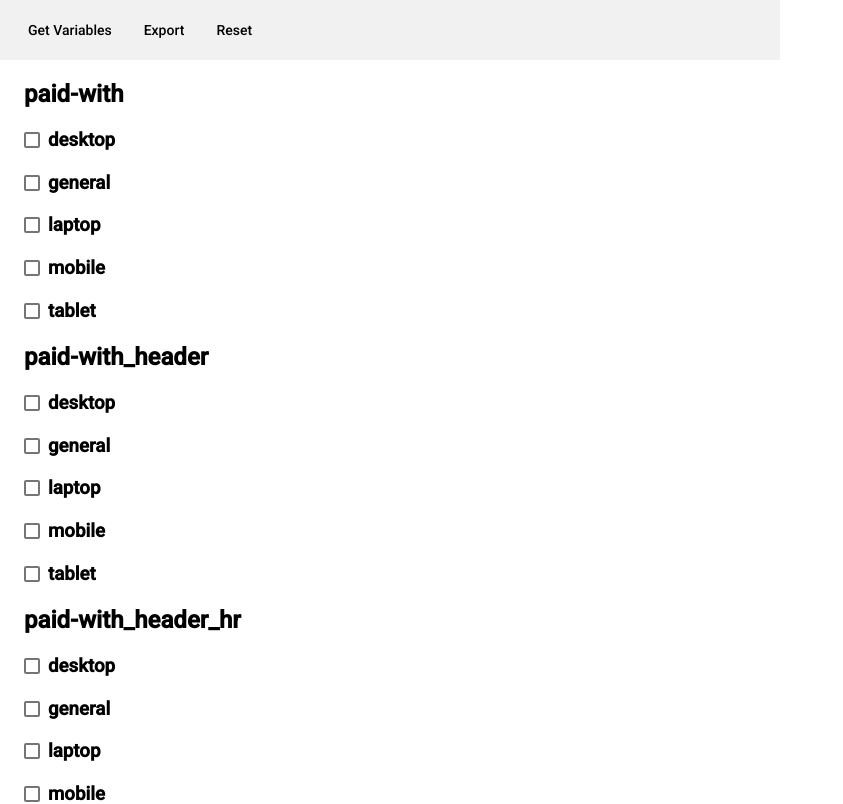
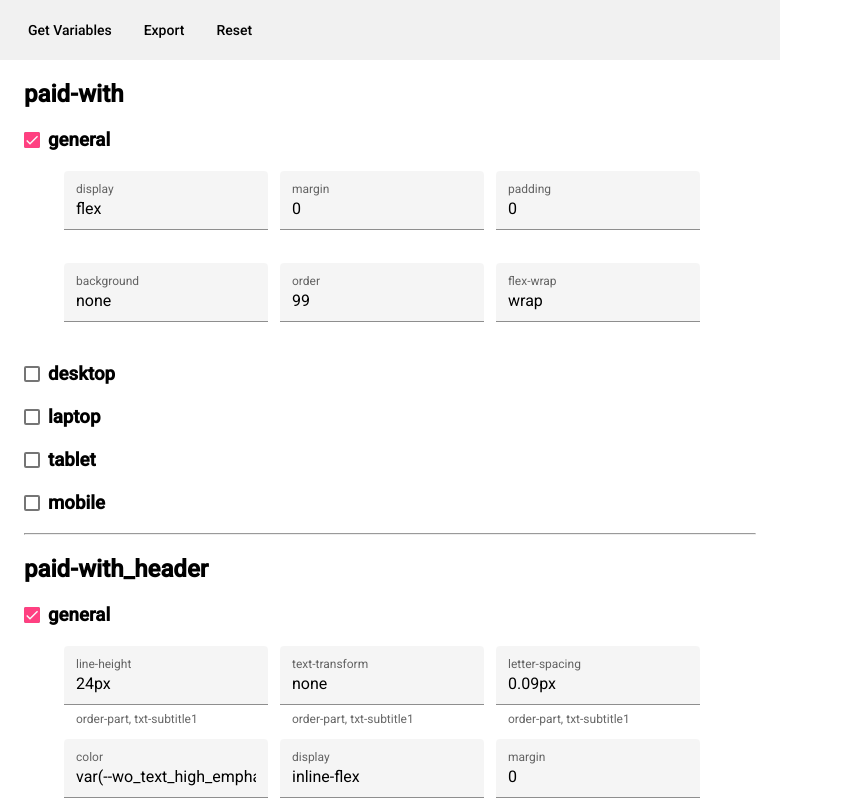
Before and after one commit to 9rcrsz/browser-tacit, an Angular app: page / in a window 1280 px wide. Shown: the top 804 px of the page, without its empty margins (0-843 px from the left). Built offline with nearby package versions, Linux system fonts and the light colour scheme.

Commit message:
fix problem with clear and oder

```diff
--- a/src/app/app.component.ts
+++ b/src/app/app.component.ts
@@ -369,12 +369,13 @@ export class AppComponent implements OnInit {
 
   reset() {
     localStorage.clear();
-    // this.cssGroups$.getValue().forEach(cssGroup => {
-    //   for (let breakpointTypesKey in BreakpointTypes) {
-    //     const tmpBreakpoint = cssGroup[breakpointTypesKey as BreakpointTypes]
-    //     // current = default
-    //   }
-    // });
+    this.cssGroups$.getValue().forEach(cssGroup => {
+      cssGroup.breakpoints.forEach(breakpoint => {
+        breakpoint.forEach(property => {
+          property.current = property.default;
+        });
+      });
+    });
   }
 
   subscribe() {
--- a/src/app/css-group.model.ts
+++ b/src/app/css-group.model.ts
@@ -30,6 +30,10 @@ export class CssGroup {
     for (let breakpointTypesKey in BreakpointTypes) {
       this.breakpoints.set(breakpointTypesKey as BreakpointTypes, new Map());
       this.toggle[breakpointTypesKey] = false;
+
+      if (breakpointTypesKey === BreakpointTypes.general) {
+        this.toggle[breakpointTypesKey] = true;
+      }
     }
   }
 }
--- a/src/app/css-group/css-group.component.html
+++ b/src/app/css-group/css-group.component.html
@@ -1,12 +1,12 @@
 <article>
   <h2>{{cssGroup.name}}</h2>
-  <section *ngFor="let breakpoint of cssGroup.breakpoints | keyvalue">
+  <section *ngFor='let breakpoint of (cssGroup.breakpoints | keyvalue: unsorted)'>
     <h3>
       <mat-checkbox class="example-margin"
                     [(ngModel)]="cssGroup.toggle[breakpoint.key]">{{breakpoint.key}}</mat-checkbox>
     </h3>
     <ul *ngIf="cssGroup.toggle[breakpoint.key]">
-      <li *ngFor="let property of breakpoint.value | keyvalue">
+      <li *ngFor="let property of breakpoint.value | keyvalue: unsorted">
         <mat-form-field color="primary" appearance="fill">
           <mat-label>{{property.key}}</mat-label>
           <input matInput [(ngModel)]="property.value.current" [name]="'general'+property.key"
@@ -16,4 +16,5 @@
       </li>
     </ul>
   </section>
+  <hr/>
 </article>
--- a/src/app/css-group/css-group.component.ts
+++ b/src/app/css-group/css-group.component.ts
@@ -26,4 +26,9 @@ export class CssGroupComponent implements OnInit {
     console.log(name, property, this.cssGroup)
   }
 
+  unsorted() {
+    return 0;
+  }
+
+
 }
```
